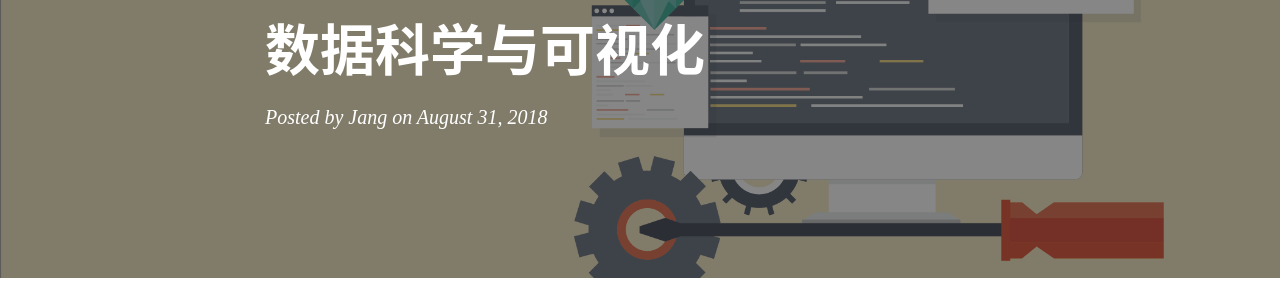
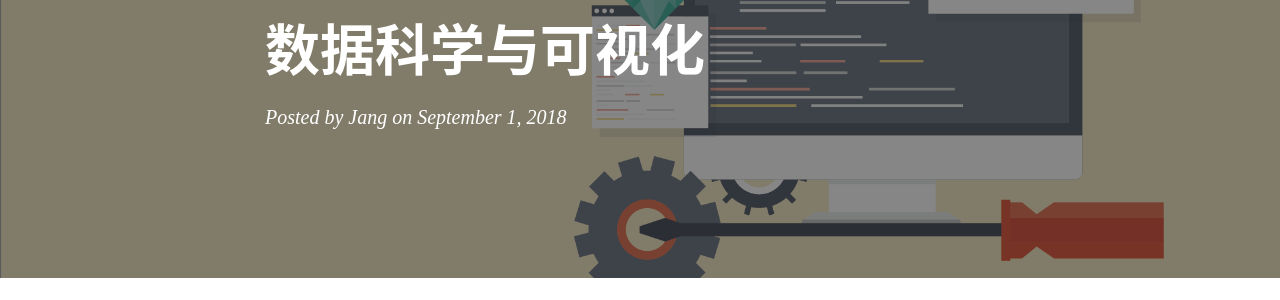
Before and after one commit to jangzc/jangzc.github.io, a Jekyll site: the page built from _posts/2018-09-01-数据科学与可视化.md, in a window 1280 px wide. Shown: the part 179-479 px from the top of the page. Built offline with Jekyll 4.4.1, drawn with Linux system fonts in a browser that asks for light colours; nearby versions of some CDN libraries; comment, search, counter and statistics services are not loaded.

```diff
--- a/_posts/2018-08-29-断舍离.md
+++ b/_posts/2018-09-01-数据科学与可视化.md
@@ -2,7 +2,7 @@
 layout:     post
 title:      数据科学与可视化
 subtitle:
-date:       2018-08-31
+date:       2018-09-01
 author:     Jang
 header-img: img/post-bg-debug.png
 catalog: true
```
